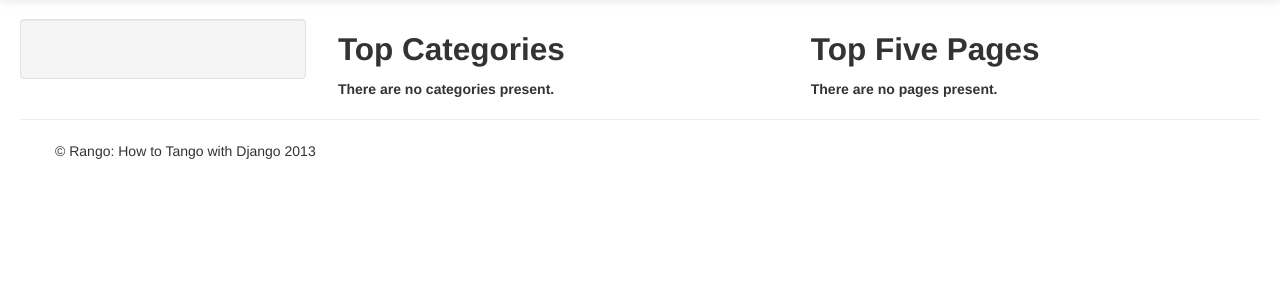
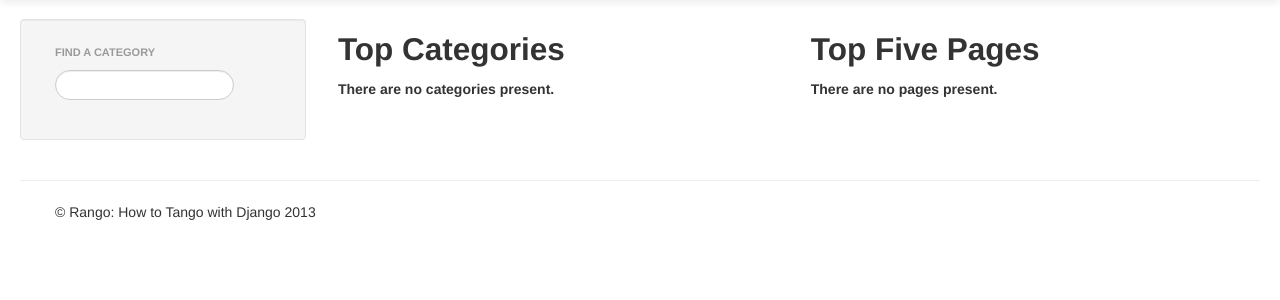
Before and after one commit to jpmbrito/Tango-with-Django, a Django app: page /rango/ in a window 1280 px wide. Shown: the part 41-341 px from the top of the page. Run offline with Django 3.2, Linux system fonts and the light colour scheme; data that the repository does not hold is empty; some libraries are stand-ins or nearby versions.

Commit message:
Finished the chapter 15 - Ajax, Django and Jquery;

```diff
--- a/django/workspace/tango_with_django_project/rango/urls.py
+++ b/django/workspace/tango_with_django_project/rango/urls.py
@@ -36,5 +36,14 @@ urlpatterns = patterns('',
             name='profile'),
         url(r'^goto/$',
             views.track_url,
-            name='track_url')
+            name='track_url'),
+        url(r'^like_category/$',
+            views.like_category,
+            name='like_category'),
+        url(r'^suggest_category/$',
+            views.suggest_category,
+            name='suggest_category'),
+        url(r'^auto_add_page/$',
+            views.auto_add_page,
+            name='auto_add_page')
         )
--- a/django/workspace/tango_with_django_project/rango/views.py
+++ b/django/workspace/tango_with_django_project/rango/views.py
@@ -336,3 +336,83 @@ def track_url(request):
                 pass
 
     return redirect(url)
+
+@login_required
+def like_category(request):
+    context = RequestContext(request)
+    cat_id = None
+    if request.method == 'GET':
+        cat_id = request.GET['category_id']
+
+    likes = 0
+    if cat_id:
+        category = Category.objects.get(id=int(cat_id)) #Get from the DB
+        if category:
+            likes = category.likes + 1
+            category.likes = likes
+            category.save() #Save on the DB
+
+    return HttpResponse(likes)
+
+def get_category_list(max_results=0, starts_with=''):
+    cat_list = []
+    if starts_with:
+        cat_list = Category.objects.filter(name__istartswith=starts_with) #istartwith is not case sensitive
+    else:
+        if max_results > 0:
+            cat_list = Category.objects.all()[:max_results]
+        else:
+            cat_list = Category.objects.all()
+
+    for cat in cat_list:
+        cat.url = cat.name.replace(' ','_')      #Append the url to the category class
+
+    return cat_list
+
+def suggest_category(request):
+    context = RequestContext(request)
+    cat_list = []
+    starts_with = ''
+
+    if request.method == 'GET':
+        starts_with = request.GET['suggestion']
+
+    cat_list = get_category_list(2 , starts_with)
+
+    return render_to_response(
+                'rango/category_list.html',
+                {'cat_list' : cat_list},
+                context
+                )
+
+@login_required
+def auto_add_page(request):
+    context = RequestContext(request)
+    cat_id = None
+
+    context_dict = {}
+
+
+
+    if request.method == 'GET' :
+        cat_id = request.GET['category_id']
+        title = request.GET['page_title']
+        url = request.GET['page_link']
+
+
+        if cat_id:
+            categoryObj = Category.objects.get(id=int(cat_id))
+            #Create the page if needed
+            newPage = Page.objects.get_or_create(
+                    category=categoryObj,
+                    title=title,
+                    url=url
+                    )
+
+            context_dict['pages'] = Page.objects.filter(category=categoryObj).order_by('-views')
+
+    return render_to_response(
+                'rango/page_list.html',
+                context_dict,
+                context
+                )
--- /dev/null
+++ b/django/workspace/tango_with_django_project/static/js/rango-ajax.js
@@ -0,0 +1,59 @@
+$(document).ready(
+
+    function() {
+
+        $('#likes').click(
+            function(){
+                var catid;
+                catid = $(this).attr("data-catid");
+                $.get(
+                    '/rango/like_category/',
+                    {category_id: catid},
+                    function(data){
+                        $('#like_count').html(data);
+                        $('#likes').hide();
+                    }
+                );
+            }
+        );
+
+        $('#suggestion').keyup(
+            function(){
+                var query;
+                query = $(this).val();
+
+                $.get(
+                    '/rango/suggest_category',
+                    { suggestion : query },
+                    function(data){
+                        $('#cats').html(data);
+                    }
+                );
+
+            }
+        );
+
+        $('.rango-add').click(
+            function(){
+                var catid = $(this).attr("data-catid");
+                var pagetitle = $(this).attr("data-pagetitle");
+                var pagelink = $(this).attr("data-pageurl");
+
+                $.get(
+                    '/rango/auto_add_page/',
+                    {
+                        category_id: catid,
+                        page_title: pagetitle,
+                        page_link: pagelink
+                    },
+                    function(data){
+                        $('#pages').html(data);
+                        $me.hide();
+                    }
+                );
+            }
+        );
+
+    }
+
+);
--- a/django/workspace/tango_with_django_project/templates/rango/base.html
+++ b/django/workspace/tango_with_django_project/templates/rango/base.html
@@ -71,12 +71,22 @@
                         <!-- Show a category list -->
                         {% block sidebar %}
                         {% endblock %}
-                        <div id="cats">
-                            {%if cat_list %}
-                                <ul class="nav nav-list"><li>Category List</li></ul>
+
+                        <!-- Category Search Left Bar -->
+                        <ul class="nav nav-list">
+                            <li class="nav-header">Find a Category</li>
+                            <form>
+                                <label></label>
+                                <li><input  class="search-query span10" type="text" name="suggestion" value="" id="suggestion" /></li>
+                            </form>
+                        </ul>
+
+                        {% if cat_list %}
+                            <div id="cats">
                                 {% include 'rango/category_list.html' with cat_list=cat_list %}
-                            {% endif %}
-                        </div>
+                            </div>
+                        {% endif %}
+
                     </div>
 
                 </div>
@@ -105,9 +115,12 @@
 
 
 
-        <!-- Bootstrap-->
-        <script src="{% static 'js/jquery-2.0.3.min.js' %}"></script>
+
+        <script src="{% static 'js/jquery.js' %}"></script>
+        <!-- BootStrap -->
         <script src="{% static 'js/bootstrap.min.js' %}"></script>
+        <!-- Ajax -->
+        <script src="{% static 'js/rango-ajax.js' %}"></script
     </body>
 
 </html>
```
Also changed, not shown: django/workspace/tango_with_django_project/templates/rango/category.html (+31 -20 lines), django/workspace/tango_with_django_project/templates/rango/page_list.html (added, +20 -0 lines), django/workspace/tango_with_django_project/static/js/jquery.js (renamed from django/workspace/tango_with_django_project/static/js/jquery-2.1.1.js).
